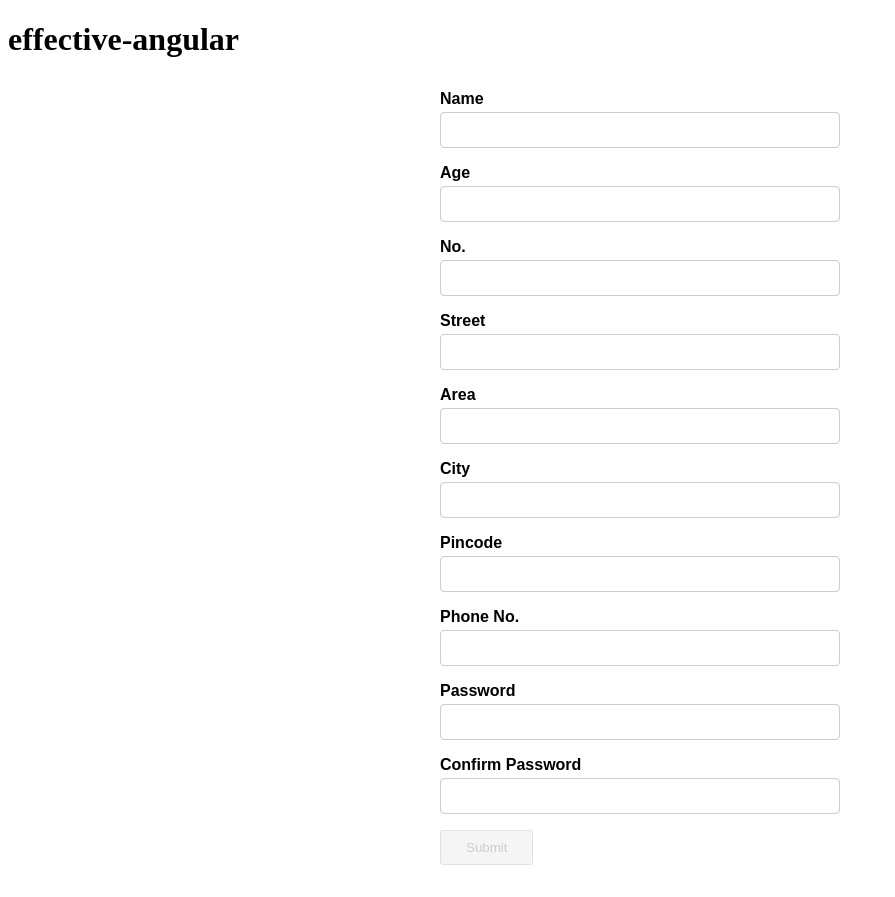
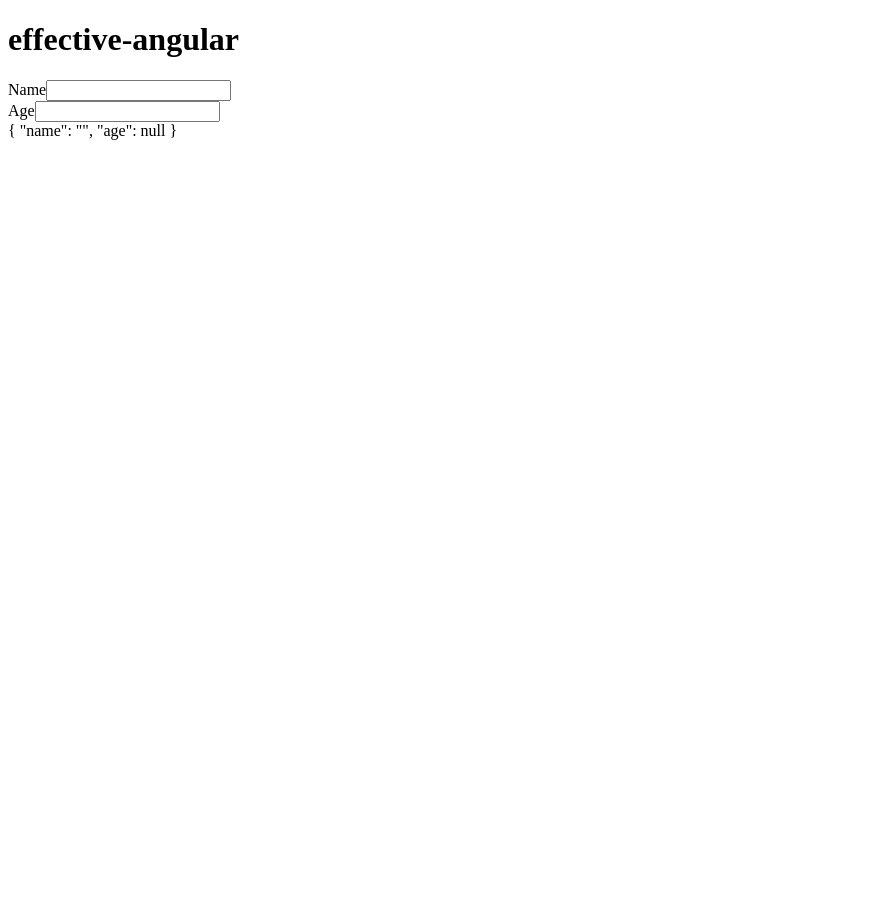
Before and after one commit to deepaksekardev90/effective-angular, an Angular app: page / in a window 1280 px wide. Shown: the whole page, without its empty margins (0-895 px from the left). After the commit the page ends 800 px from the top, so only its background shows below. Built offline with nearby package versions, Linux system fonts and the light colour scheme.

Commit message:
Replace app-person-form with inline bio form using template-driven validation
Adds name/age fields with required, minlength, and max validators, plus
inline error messages, directly in the App component.

```diff
--- a/src/app/app.html
+++ b/src/app/app.html
@@ -1,5 +1,55 @@
 <h1>{{ title() }}</h1>
 
-<app-person-form />
+<form #bioForm="ngForm" novalidate>
+  <div class="form-field">
+    <label for="name">Name</label>
+    <input
+      type="text"
+      id="name"
+      name="name"
+      [(ngModel)]="model.name"
+      #name="ngModel"
+      [minlength]="2"
+      required
+    />
+
+    @if (name.invalid && name.touched) {
+      <div class="error">
+        @if (name.errors?.['required']) {
+          <span>Name is required.</span>
+        }
+        @if (name.errors?.['minlength']) {
+          <span>Name must be at least 2 characters.</span>
+        }
+      </div>
+    }
+  </div>
+
+  <div class="form-field">
+    <label for="age">Age</label>
+    <input
+      type="number"
+      id="age"
+      name="age"
+      [(ngModel)]="model.age"
+      #age="ngModel"
+      [max]="100"
+      required
+    />
+
+    @if (age.invalid && age.touched) {
+      <div class="error">
+        @if (age.errors?.['required']) {
+          <span>Age is required.</span>
+        }
+        @if (age.errors?.['max']) {
+          <span>Max age is 100</span>
+        }
+      </div>
+    }
+  </div>
+</form>
+
+<div>{{ model | json }}</div>
 
 <router-outlet />
--- a/src/app/app.ts
+++ b/src/app/app.ts
@@ -1,13 +1,25 @@
 import { Component, signal } from '@angular/core';
 import { RouterOutlet } from '@angular/router';
 import { PersonFormComponent } from './examples/person-form/person-form';
+import { FormsModule } from '@angular/forms';
+import { CommonModule } from '@angular/common';
+
+interface BioForm {
+  name:string;
+  age:number | null
+}
 
 @Component({
   selector: 'app-root',
-  imports: [RouterOutlet, PersonFormComponent],
+  imports: [RouterOutlet, PersonFormComponent, FormsModule, CommonModule],
   templateUrl: './app.html',
-  styleUrl: './app.scss'
+  styleUrl: './app.scss',
 })
 export class App {
   protected readonly title = signal('effective-angular');
+
+  model:BioForm = {
+    name: '',
+    age: null,
+  };
 }
```
